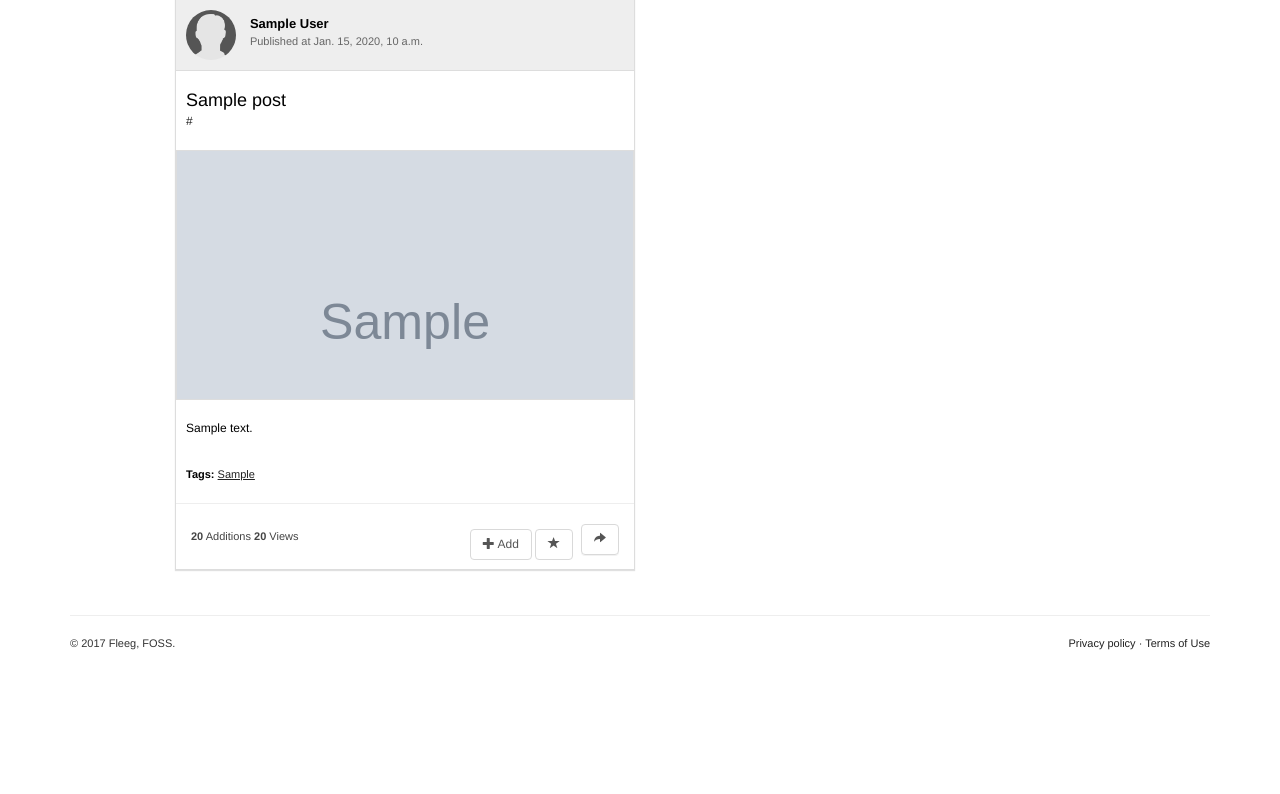
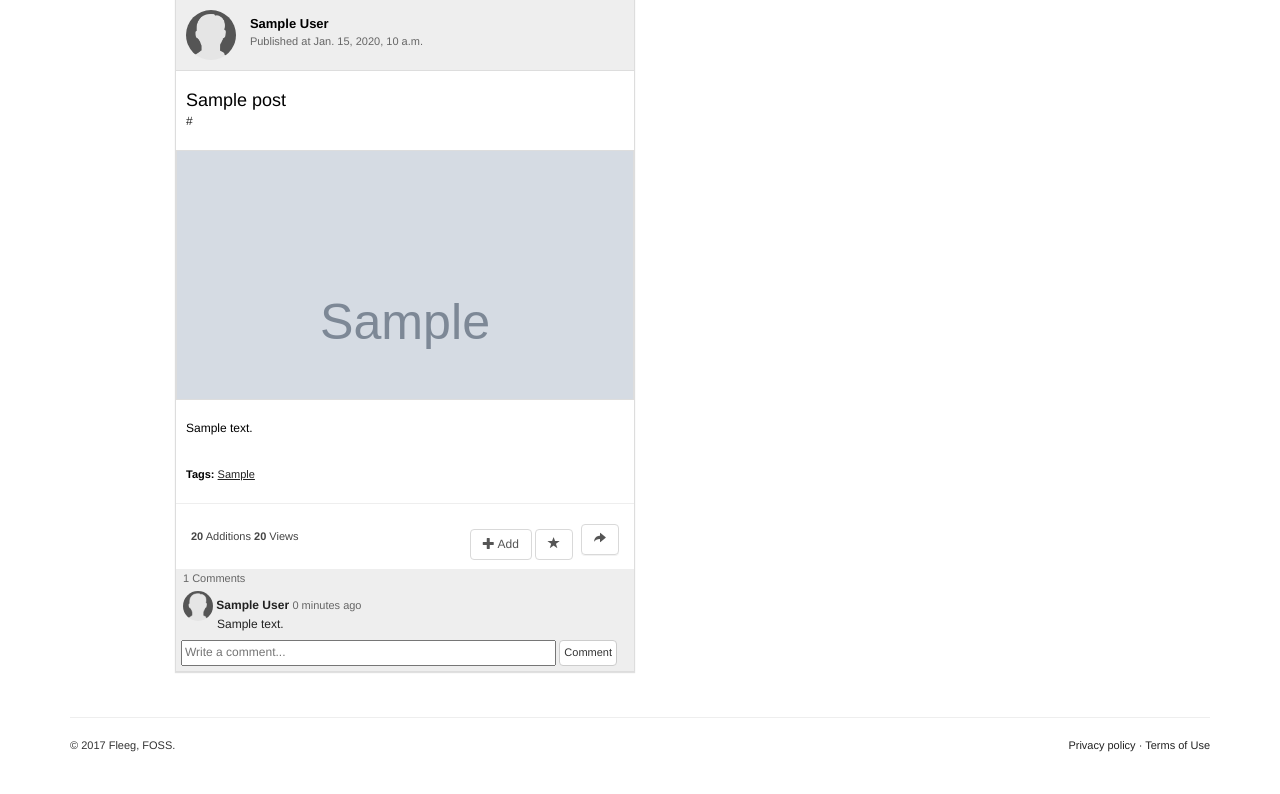
Before and after one commit to Fleeg/fleeg-platform, a Django app: a page that uses link/templates/link/link.html in a window 1280 px wide. Shown: the part 467-1261 px from the top of the page. Before the commit the page ends 1117 px from the top, so only its background shows below. Run offline with Django 3.2, Linux system fonts and the light colour scheme; tables that the repository leaves empty hold one stand-in row (values such as "Sample post"); grey boxes marked "Sample" are stand-in pictures; some libraries are stand-ins or nearby versions.

Commit message:
Add action to comment links.
 * Add action to comment link
 * List comments to links in wall and profile

```diff
--- a/common/static/css/style.css
+++ b/common/static/css/style.css
@@ -282,6 +282,11 @@ footer{
 	height: 50px;
 }
 
+.fimg-circle-small {
+    width: 30px;
+    height: 30px;
+}
+
 /*wall*/
 .fwall-content {
 	width: 460px;
--- /dev/null
+++ b/link/templates/link/comment.html
@@ -0,0 +1,22 @@
+{% load staticfiles %}
+{% if post.comments.count %}
+<div style="font-size: 11px; color: #666; padding: 2px 7px;">{{  post.comments.count }} Comments</div>
+{% endif %}
+{% for comment in post.comments.all %}
+<div style="font-size: 12px; color: #222; padding: 2px 7px;">
+    <div class="fimage-publisher" style="width: 30px;">
+        <img src="{% static 'img/profile/default.jpg' %}" class="img-circle fimg-circle-small" />
+    </div>
+    <div style="margin: 0; display: inline-block">
+        <strong>{{ comment.owner.user.first_name }} {{ comment.owner.user.last_name }}</strong>
+        <span style="font-size:11px; color:#666;">{{ comment.created_at|timesince }} ago</span>
+    </div>
+    <div style="margin: -5px 0 0 34px;">{{ comment.text}}</div>
+</div>
+{% endfor %}
+<form method="POST" action="{% url 'link_comment' post_id=post.id %}?next={{ request.path }}" style="font-size: 12px; padding: 5px">
+    {% csrf_token %}
+    <input type="input" name="text" placeholder="Write a comment..." maxlength="500"
+           style="width: 375px; padding: 2px"/>
+    <button class="btn btn-default" style="font-size: 11px; padding: 4px;">Comment</button>
+</form>
--- a/link/templates/link/link.html
+++ b/link/templates/link/link.html
@@ -89,6 +89,7 @@
                 </div>
             </div>
         </div>
+        {% include 'link/comment.html' %}
     </div>
 </div>
 {% empty %}
--- a/link/templates/link/wall.html
+++ b/link/templates/link/wall.html
@@ -88,6 +88,7 @@
             </div>
         </div>
     </div>
+    {% include 'link/comment.html' %}
 </div>
 {% empty %}
 <div><span>No items yet.</span></div>
--- a/link/urls.py
+++ b/link/urls.py
@@ -1,5 +1,5 @@
 from django.conf.urls import url
-from link.views import LinkView, LinkReactionView
+from link.views import LinkView, LinkReactionView, LinkCommentView
 
 
 urlpatterns = [
@@ -7,4 +7,5 @@ urlpatterns = [
     url(r'^(?P<post_id>[0-9]+)/add', LinkView.add, name='link_add'),
     url(r'^(?P<post_id>[0-9]+)/react', LinkReactionView.react, name='link_react'),
     url(r'^(?P<post_id>[0-9]+)/unreact', LinkReactionView.unreact, name='link_unreact'),
+    url(r'^(?P<post_id>[0-9]+)/comment', LinkCommentView.comment, name='link_comment'),
 ]
--- a/link/views.py
+++ b/link/views.py
@@ -4,7 +4,7 @@ from django.contrib.auth.models import User
 
 from account.models import Account
 from link.utils import LinkException
-from link.forms import URLForm
+from link.forms import URLForm, CommentForm
 from link.models import Post, Reaction
 
 
@@ -77,3 +77,18 @@ class LinkReactionView:
             reaction.delete()
         redirect_path = request.GET['next']
         return redirect(redirect_path)
+
+
+class LinkCommentView:
+    @staticmethod
+    @login_required
+    def comment(request, post_id):
+        if request.method == 'POST':
+            form = CommentForm(request.POST)
+            if form.is_valid():
+                comment = form.save(commit=False)
+                comment.post = Post.objects.get(id=post_id)
+                comment.owner = Account.get_by_user(request.user)
+                comment.save()
+        redirect_path = request.GET['next']
+        return redirect(redirect_path)
```
Also changed, not shown: link/forms.py (+7 -1 lines). Lines whose indentation alone changed are shown as unchanged.
